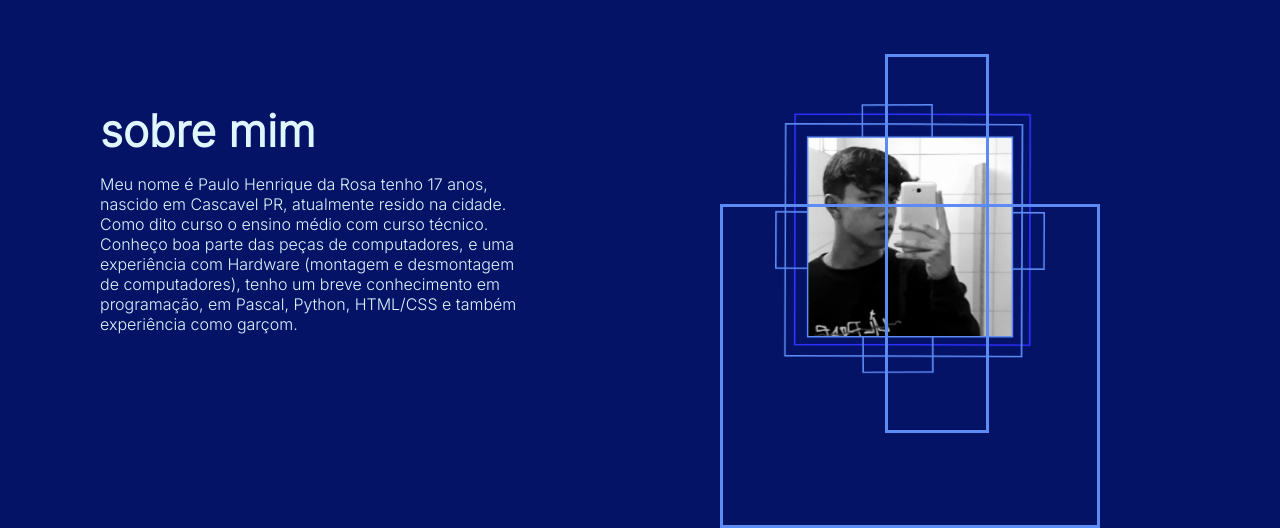
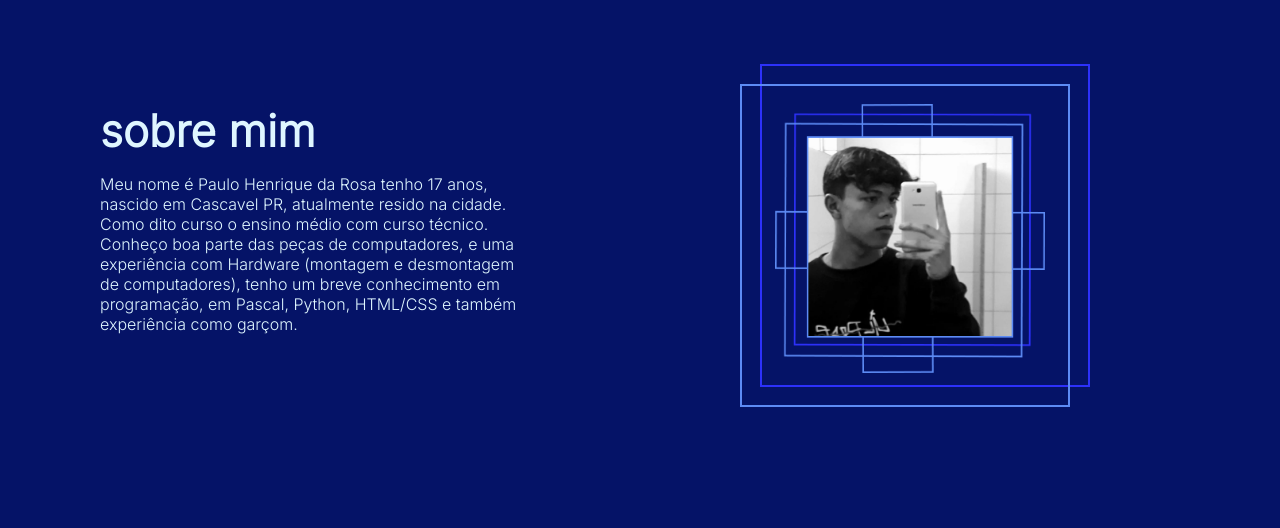
Before and after one commit to paulinhodarosa/projeto_blog, a plain HTML site: page index.html in a window 1280 px wide. Shown: the part 806-1334 px from the top of the page. After the commit the page ends 1279 px from the top, so only its background shows below. Drawn offline with nearby package versions, Linux system fonts and the light colour scheme; files whose address does not match are found by name.

Commit message:
Update style.css

```diff
--- a/style.css
+++ b/style.css
@@ -121,39 +121,37 @@ nav ul a svg {
     height: 100%;
 }
 
-/*.about-me .img-container .line {
+.about-me .img-container .line {
     width: calc(50% + 60px);
     height: calc(105% + 40px);
-    border: 3px solid var(--roxo);
-
+    border: 2px solid var(--roxo);
     position: absolute;
     top: -40px;
-    left: calc(50% - 50%/2 - 25px);
+    left: calc(50% - 50%/2 - 15px);
+
 }
-
 .about-me .img-container .line.green {
-    width: calc(50% + 70px);
-    height: calc(100% + 60px);
-    border: 3px solid var(--azul);
-
+    width: calc(50% + 60px);
+    height: calc(105% + 40px);
+    border: 2px solid var(--azul);
     position: absolute;
     top: -20px;
-    left: calc(50% - 50%/2 - 50px);
+    left: calc(50% - 50%/2 - 35px);
 
-} */
-
+}
+/*
 .about-me .img-container .line.meio {
-    width: calc(50% + 110px);
-    height: calc(100% + 55px);
+    width: calc(55% + 110px);
+    height: calc(15% + 60px);
     border: 3px solid var(--azul);
 
     position: absolute;
     top: 100px;
-    left: calc(50% - 50%/2 - 55px);
+    left: calc(50% - 50%/2 - 70px);
 
-}
+}  */
 
-.about-me .img-container .line.meioum {
+/* .about-me .img-container .line.meioum {
     width: calc(10% + 50px);
     height: calc(100% + 110px);
     border: 3px solid var(--azul);
@@ -162,7 +160,7 @@ nav ul a svg {
     top: -50px;
     left: calc(50% - 50%/2 + 110px);
 
-}
+} */
 
 @media(max-width:767px) {
 
```
